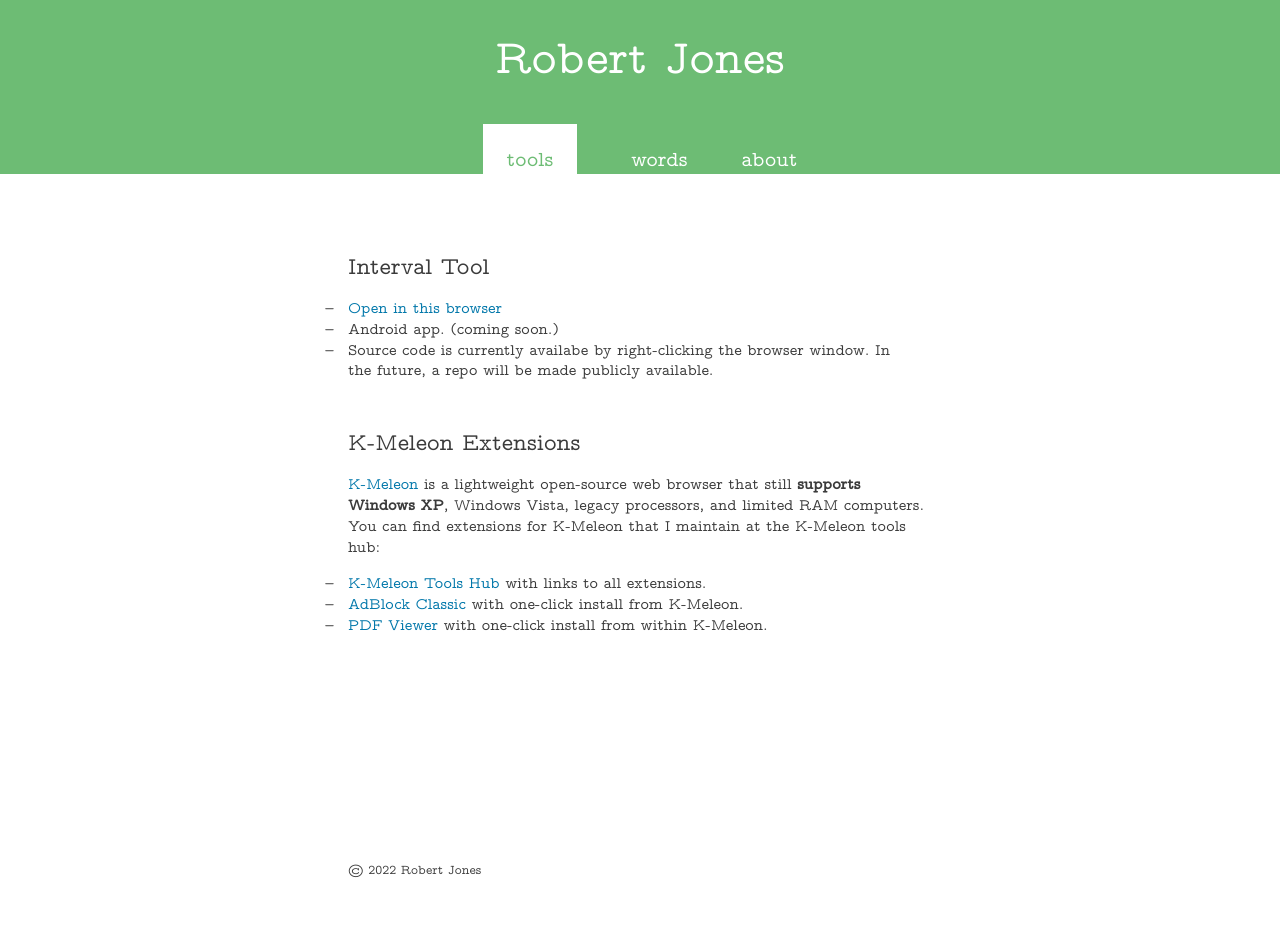
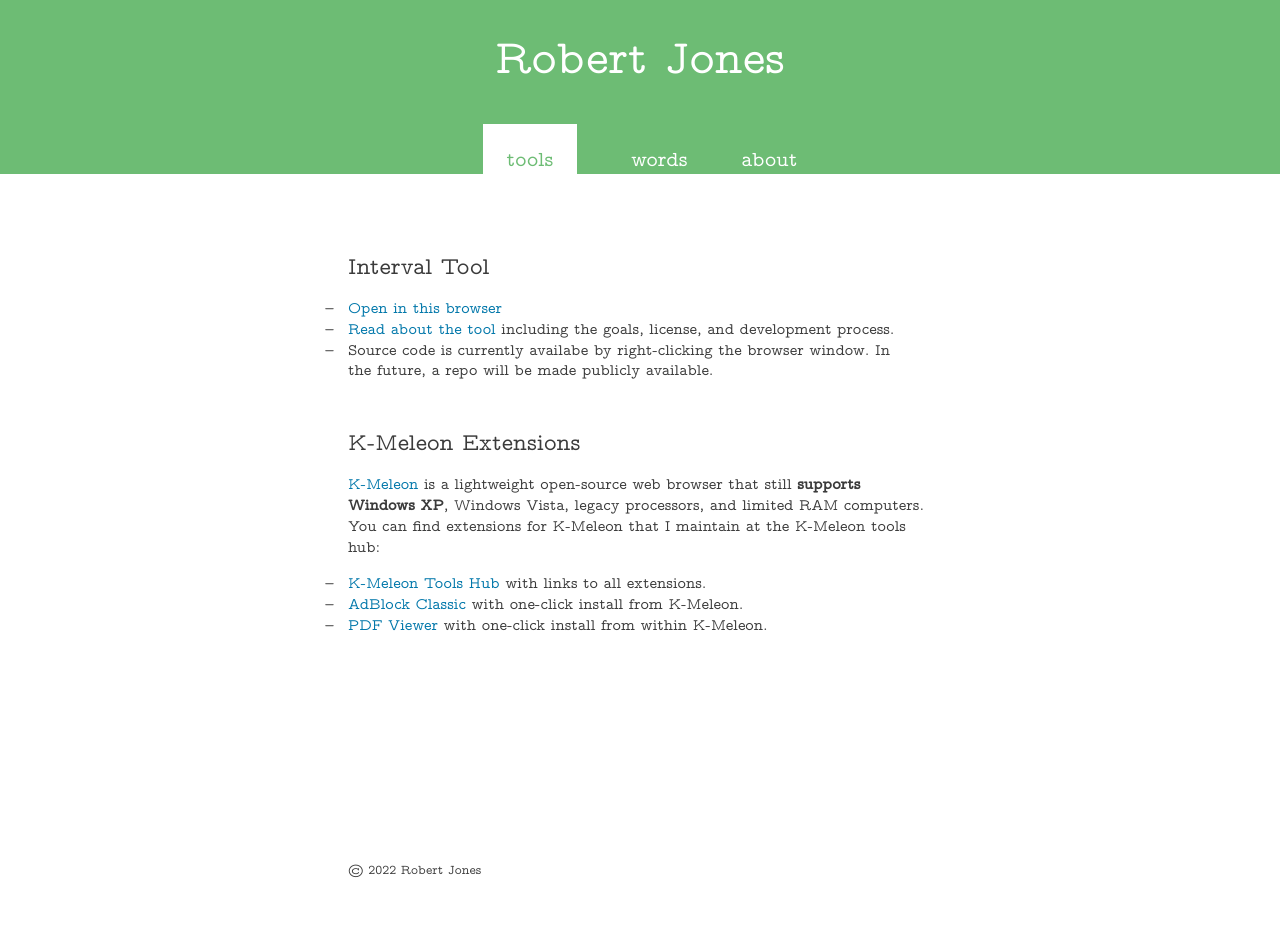
Before and after one commit to rjjiii/rjjiii.github.io, a Jekyll site: the page built from tools.md, in a window 1280 px wide. Built offline with Jekyll 4.4.1, drawn with Linux system fonts in a browser that asks for light colours.

Commit message:
Update tools.md

```diff
--- a/tools.md
+++ b/tools.md
@@ -8,7 +8,7 @@ permalink: /tools/
 ## Interval Tool
 
 - [Open in this browser]({{ site.baseurl }}/clicker.html)
-- Android app. (coming soon.)
+- [Read about the tool](https://rjjiii.com/tools/interval/) including the goals, license, and development process.
 - Source code is currently availabe by right-clicking the browser window. In the future, a repo will be made publicly available.
 
 ## K-Meleon Extensions
```
